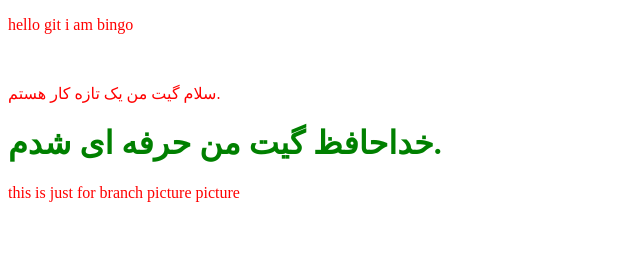
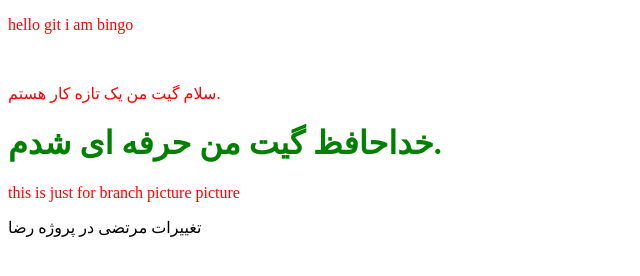
Before and after one commit to alimahmoodi110/rezaforlearning, a plain HTML site: page index.html in a window 1280 px wide. Shown: the whole page, without its empty margins (0-640 px from the left). Drawn offline with Linux system fonts and the light colour scheme; a web font is replaced by a local one.

Commit message:
alter on reza repo

```diff
--- a/index.html
+++ b/index.html
@@ -14,6 +14,7 @@
     <p>سلام گیت من یک تازه کار هستم.</p>
     <h1> خداحافظ گیت من حرفه ای شدم.</h1>
     <p>this is just for branch picture picture</p>
+    <h> تغییرات مرتضی در پروژه رضا</h>
 </body>
 <script src="js/script.js"></script>
 
```
